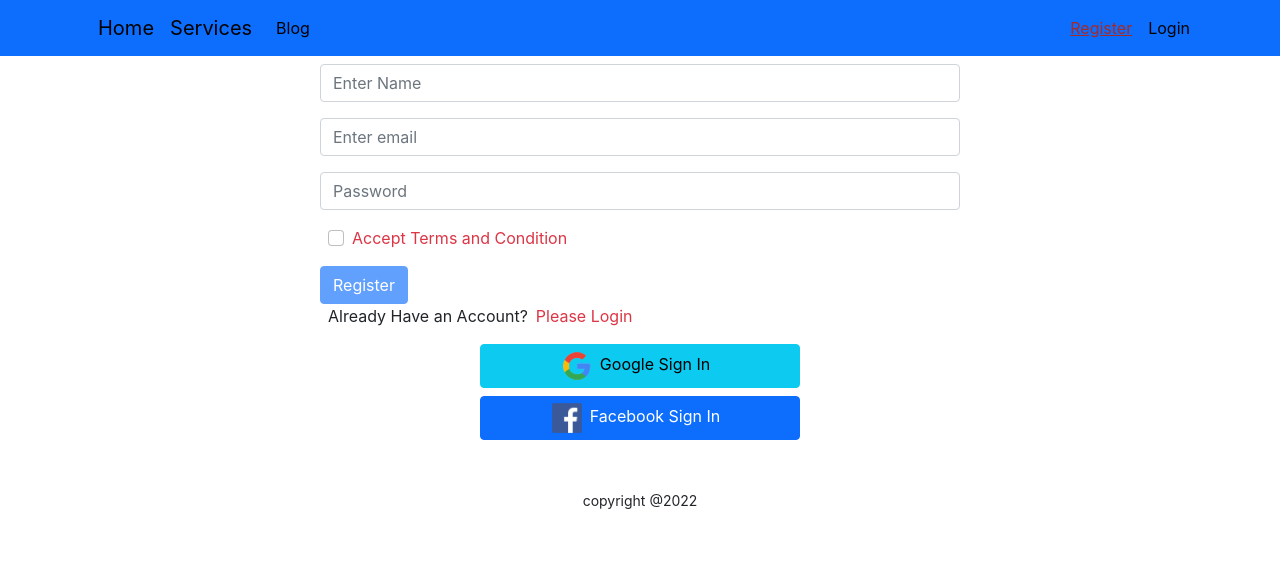
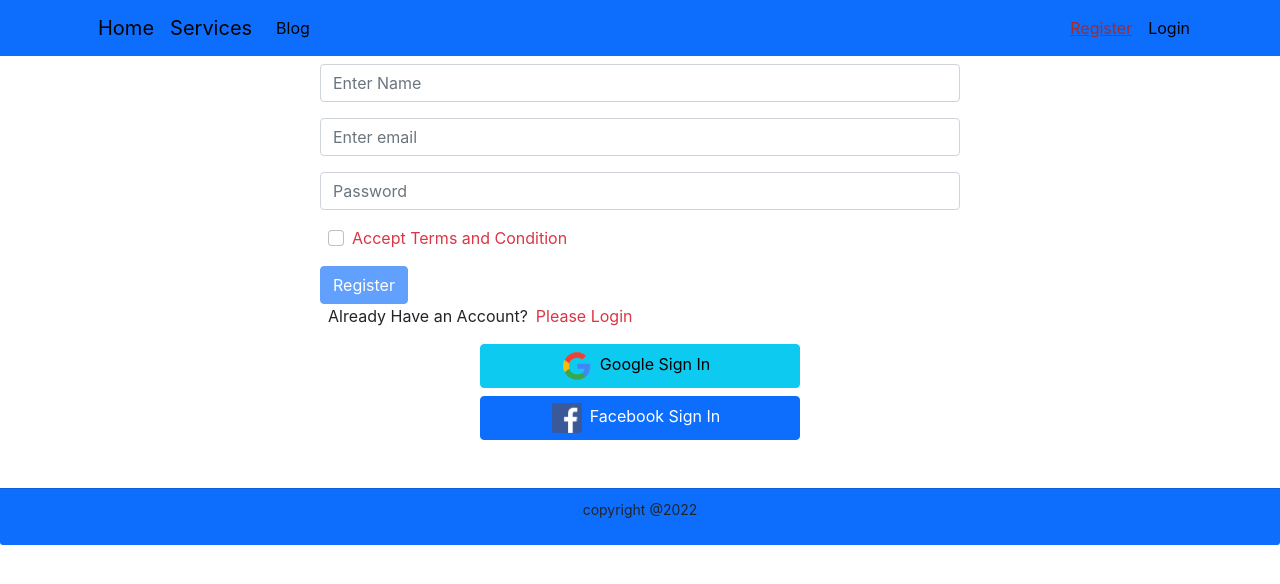
Before and after one commit to nurulamin092/doctor-service-client, a React (Create React App) app: page /register in a window 1280 px wide. Shown: the top 584 px of the page. Built offline with nearby package versions, Linux system fonts and the light colour scheme; no server answers.

Commit message:
email varification ok

```diff
--- a/src/Pages/Login/Register/Register.js
+++ b/src/Pages/Login/Register/Register.js
@@ -1,11 +1,12 @@
 import React, { useState } from 'react';
 import { Button, Form } from 'react-bootstrap';
 import auth from '../../../firebase.init';
-import { useCreateUserWithEmailAndPassword, useUpdateProfile } from 'react-firebase-hooks/auth';
+import { useCreateUserWithEmailAndPassword, useSendEmailVerification, useUpdateProfile } from 'react-firebase-hooks/auth';
 import CustomLink from '../../Shared/CustomLink/CustomLink';
 import { useNavigate } from 'react-router-dom';
 import SocialLogin from '../SocialLogin/SocialLogin';
 import Loading from '../../Shared/Loading/Loading';
+import { toast } from 'react-toastify';
 const Register = () => {
     const [agree, setAgree] = useState(false);
     const [displayName, setDisplayName] = useState('');
@@ -26,15 +27,17 @@ const Register = () => {
         user,
         loading,
         error,
-    ] = useCreateUserWithEmailAndPassword(auth);
+    ] = useCreateUserWithEmailAndPassword(auth, { sendEmailVerification: true });
 
     const navigate = useNavigate();
     const [updateProfile, updating, udateError] = useUpdateProfile(auth);
 
     const handleRegister = async (e) => {
         e.preventDefault();
+
         await createUserWithEmailAndPassword(email, password)
         await updateProfile(displayName);
+        toast('send email verification ');
         navigate('/home');
     }
     const navigateLogin = () => {
--- a/src/Pages/Shared/Footer/Footer.js
+++ b/src/Pages/Shared/Footer/Footer.js
@@ -2,7 +2,7 @@ import React from 'react';
 
 const Footer = () => {
     return (
-        <footer className='text-center mt-5'>
+        <footer sticky='bottom' className='card-footer text-center mt-5 bg-primary'>
             <p w-50 d-block mx-auto mt-3 ><small> copyright   @{new Date().getFullYear()}</small></p>
         </footer>
     );
```
